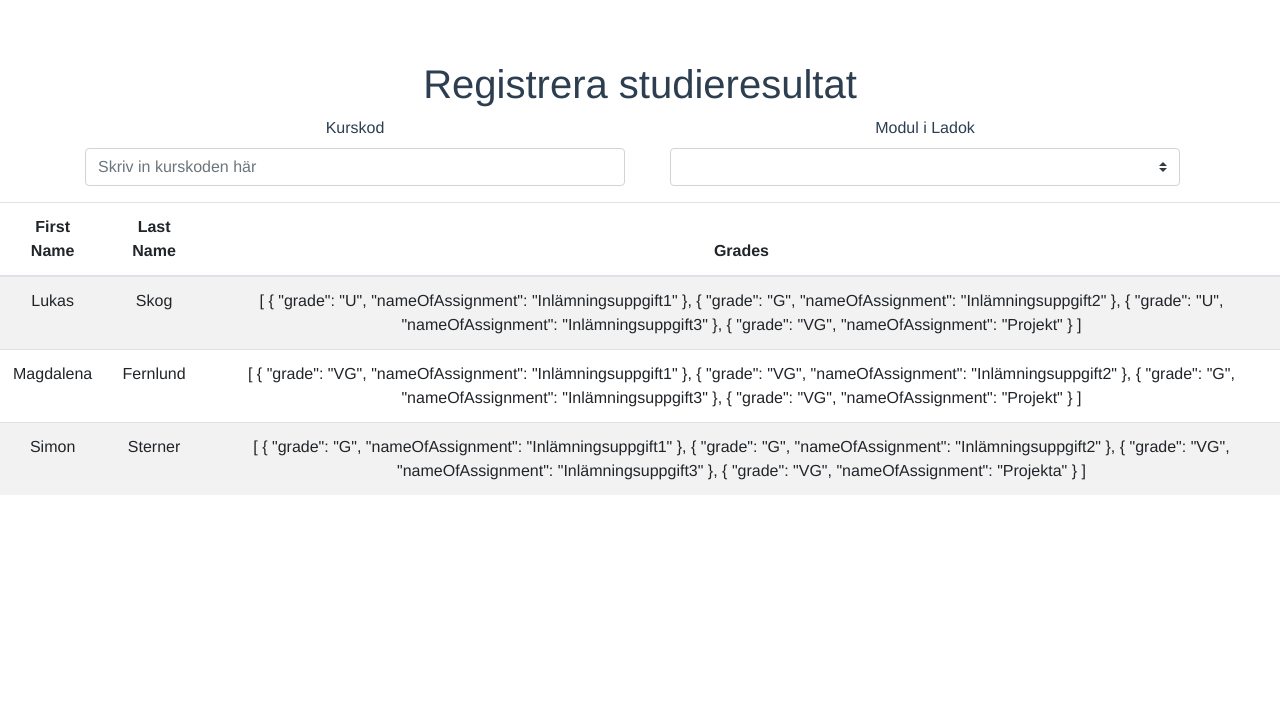
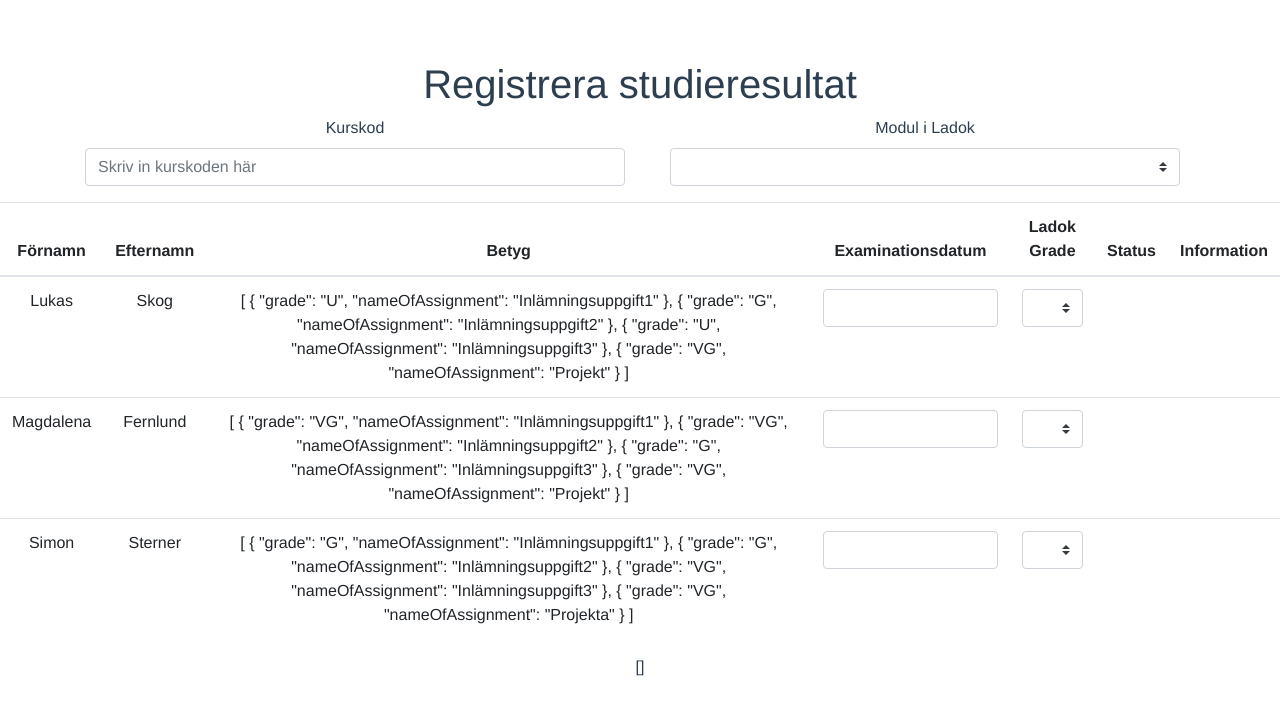
Before and after one commit to magfer3/Assignment3D0031N_front, a Vue app: page / in a window 1280 px wide. Shown: the top 714 px of the page. Built offline with nearby package versions, Linux system fonts and the light colour scheme.

Commit message:
Uppdaterat tabellen, går att bocka i rader, och fylla i info för datum och betyg

```diff
--- a/src/components/HelloWorld.vue
+++ b/src/components/HelloWorld.vue
@@ -23,8 +23,36 @@
       <!-- tabellen-->
       <!-- itererar nu över items-arrayen i data()-->
       <!-- ska uppdateras till lista med studenter och omdöme i Canvas efter att kurskoden är vald-->
-      <b-table striped hover :items="items" :fields="fields"></b-table>
+      <b-table
+      ref="selectableTable"
+      selectable
+      :select-mode="selectMode"
+      :items="items"
+      :fields="fields"
+      @row-selected="onRowSelected"
+      responsive="sm"
+    >
+      <!-- Example scoped slot for select state illustrative purposes -->
+      <!--<template #cell(selected)="{ rowSelected }">
+        <template v-if="rowSelected" >
+          <span aria-hidden="true">&check;</span>
+          <span class="sr-only">Selected</span>
+        </template>
+        <template v-else>
+          <span aria-hidden="true">&nbsp;</span>
+          <span class="sr-only">Not selected</span>
+        </template>
+      </template>
+      -->
+      <template v-slot:cell(examinationsdatum)="row">
+        <b-form-input v-model="row.item.examinationsdatum"/>
+      </template>
+            <template v-slot:cell(ladok_grade)="row">
+        <b-form-select v-model="row.item.ladok_grade" :options="grades_options"></b-form-select>
+      </template>
+    </b-table>
 
+    {{selected_items}}
   </div>
 
 </template>
@@ -39,11 +67,20 @@ export default {
   },
   data() {
       return {
-        fields: ['firstName', 'lastName', 'grades' ],
+        fields: [
+          {key: 'firstName', label: 'Förnamn'},
+          {key: 'lastName', label: 'Efternamn'},
+          {key: 'grades', label: 'Betyg'},
+          {key: 'examinationsdatum'},
+          {key: 'ladok_grade'},
+          {key: 'Status'},
+          {key: 'Information'}],
         items: [{"firstName":"Lukas","grades":[{"grade":"U","nameOfAssignment":"Inlämningsuppgift1"},{"grade":"G","nameOfAssignment":"Inlämningsuppgift2"},{"grade":"U","nameOfAssignment":"Inlämningsuppgift3"},{"grade":"VG","nameOfAssignment":"Projekt"}],"lastName":"Skog","userName":"luksok-8"},{"firstName":"Magdalena","grades":[{"grade":"VG","nameOfAssignment":"Inlämningsuppgift1"},{"grade":"VG","nameOfAssignment":"Inlämningsuppgift2"},{"grade":"G","nameOfAssignment":"Inlämningsuppgift3"},{"grade":"VG","nameOfAssignment":"Projekt"}],"lastName":"Fernlund","userName":"magrad-2"},{"firstName":"Simon","grades":[{"grade":"G","nameOfAssignment":"Inlämningsuppgift1"},{"grade":"G","nameOfAssignment":"Inlämningsuppgift2"},{"grade":"VG","nameOfAssignment":"Inlämningsuppgift3"},{"grade":"VG","nameOfAssignment":"Projekta"}],"lastName":"Sterner","userName":"simste-6"}
          ],
         selected_kursKod: '',
-        selected_modul: ''
+        selected_modul: '',
+        selected_items: [],
+        grades_options: ['U', 'G', 'VG']
       }
 
     },
@@ -60,7 +97,10 @@ export default {
     submitKursKod(){
       this.URL_kursKod = "" + this.selected_kursKod
       console.log(this.URL_kursKod)
-    }
+    },
+    onRowSelected(items) {
+        this.selected_items = items
+      }
   }
 }
 </script>
```
